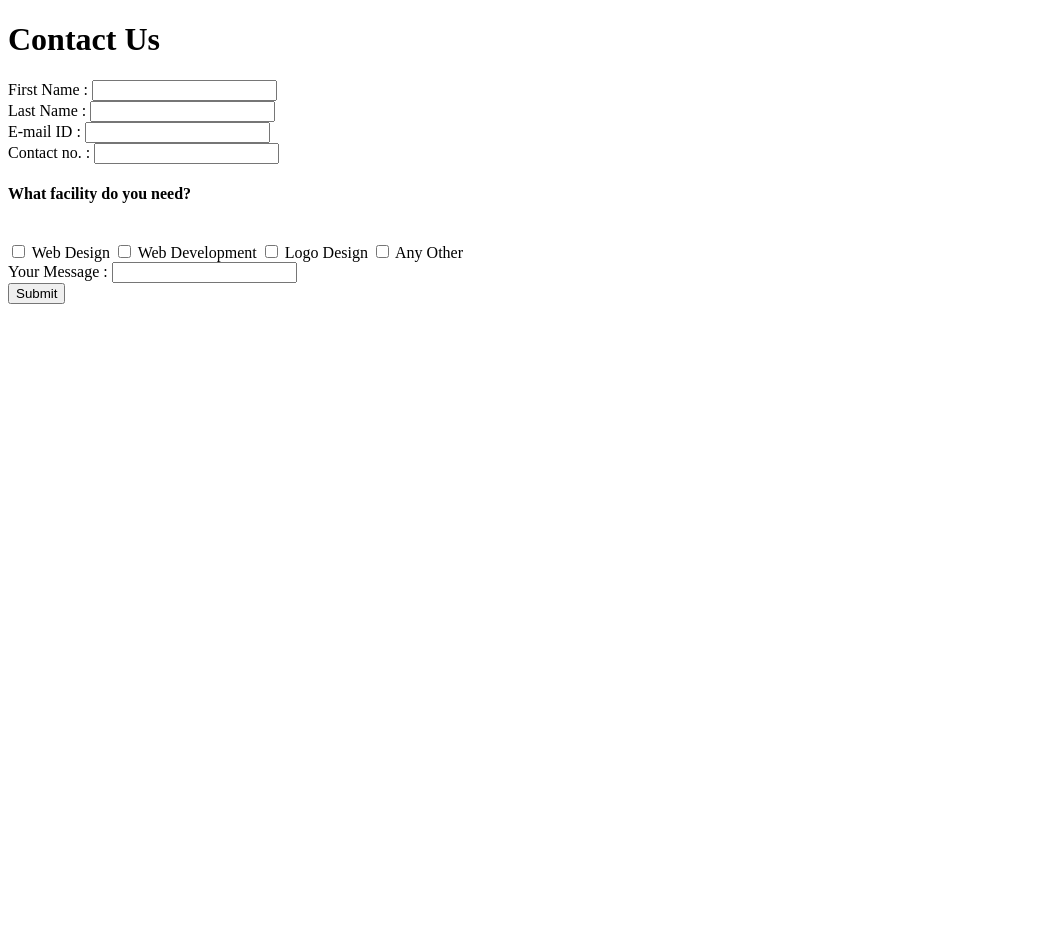
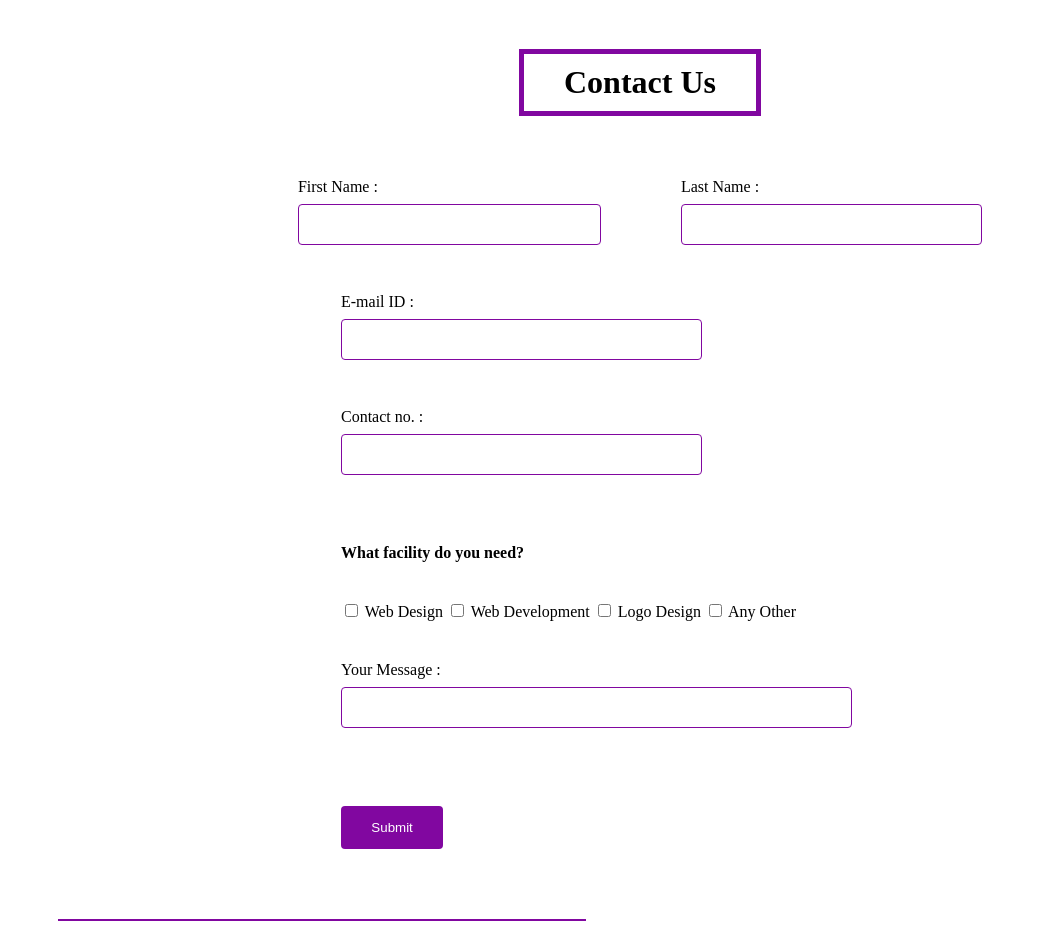
Before and after one commit to keshavmishra3903/detailsform, a plain HTML site: page index.html in a window 1280 px wide. Shown: the whole page, without its empty margins (0-1037 px from the left). Before the commit the page ends 800 px from the top, so only its background shows below. Drawn offline with Linux system fonts and the light colour scheme.

Commit message:
Update index.html

```diff
--- a/index.html
+++ b/index.html
@@ -5,7 +5,7 @@
     <meta http-equiv="X-UA-Compatible" content="IE=edge">
     <meta name="viewport" content="width=device-width, initial-scale=1.0">
     <title>***Keshav's Form***</title>
-    <link rel="stylesheet" href="main3style.css">
+    <link rel="stylesheet" href="style.css">
 
 </head>
 <body>
```
